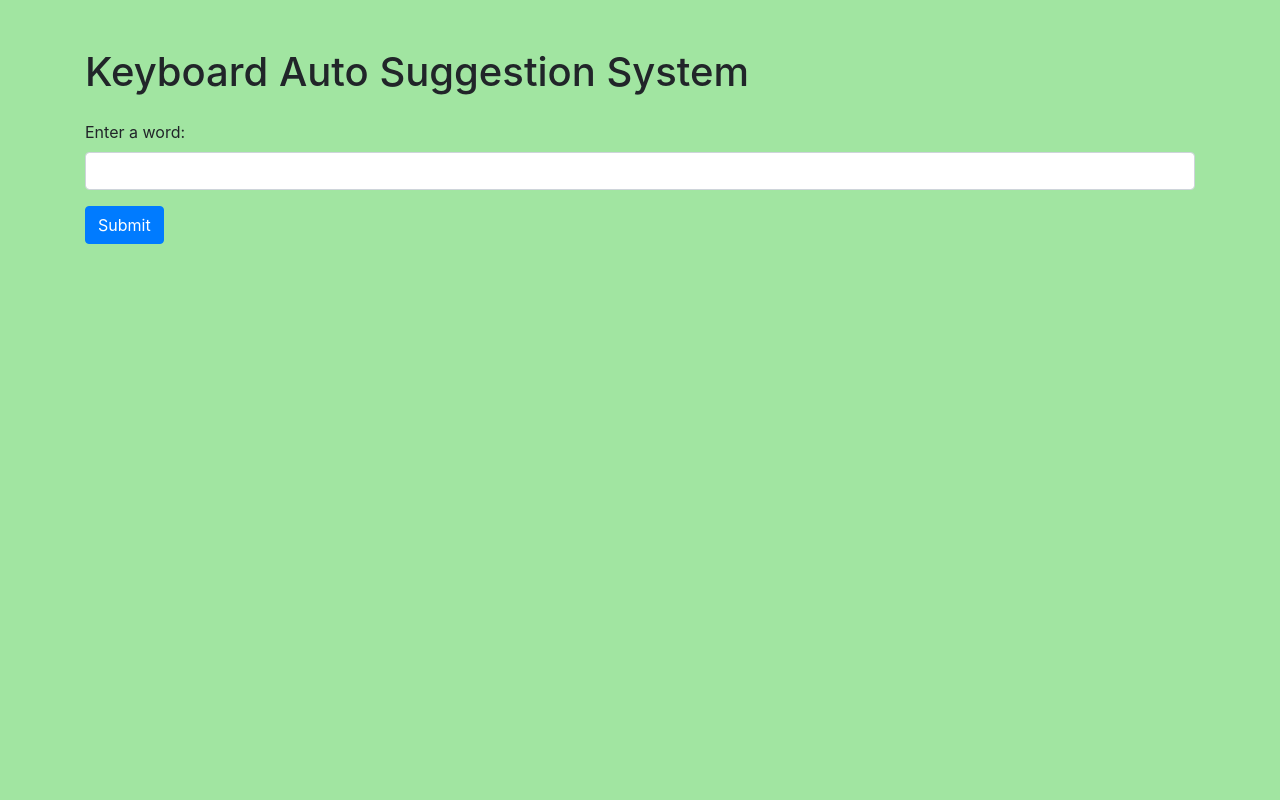
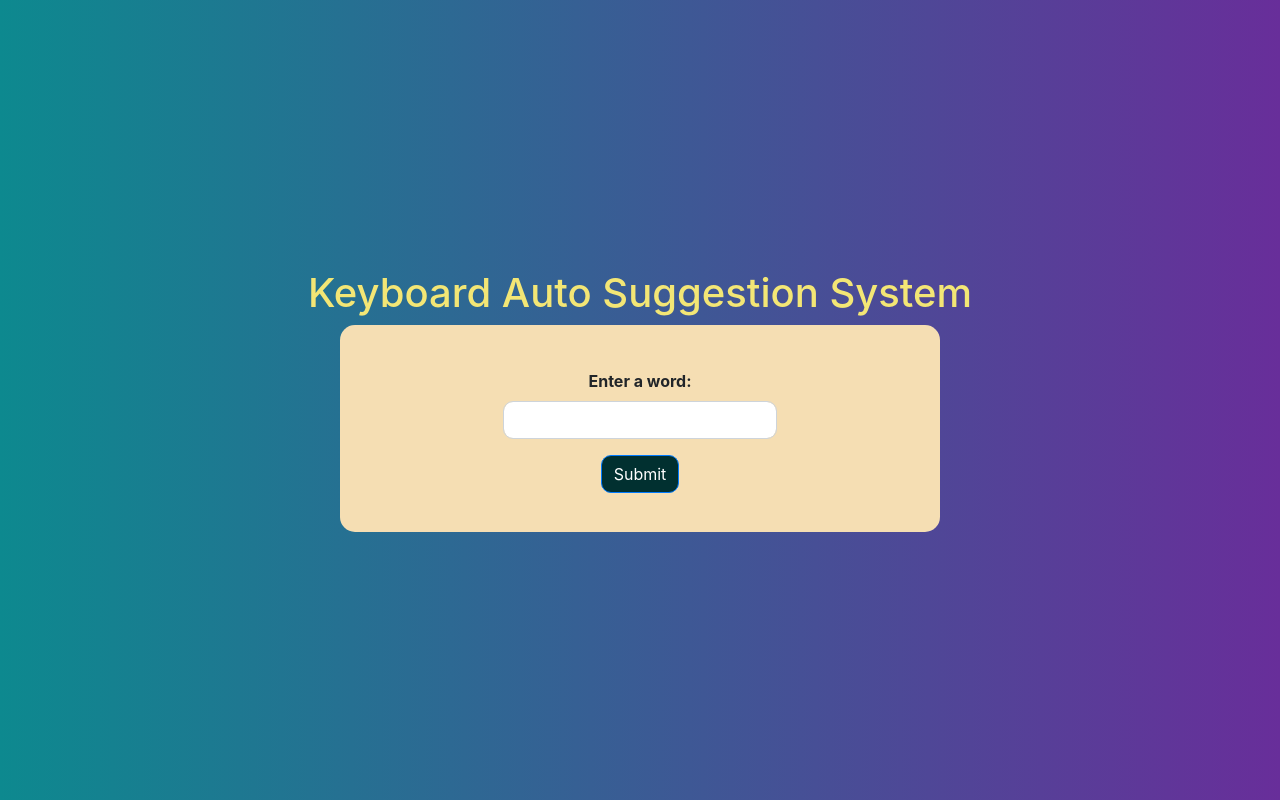
Before and after one commit to sayid-khan/Keyboard-Auto-Suggestion, a Flask app: page / in a window 1280 px wide. Run offline with Flask 3, Linux system fonts and the light colour scheme; parts of the project's set-up code (start-up, migrations or seed data) failed here and were passed over; some libraries are stand-ins or nearby versions.

Commit message:
final-commit-3/nov/2024

```diff
--- a/templates/index.html
+++ b/templates/index.html
@@ -6,10 +6,56 @@
       rel="stylesheet"
       href="https://stackpath.bootstrapcdn.com/bootstrap/4.5.2/css/bootstrap.min.css"
     />
+    <style>
+      body {
+        display: flex;
+        justify-content: center;
+        align-items: center;
+        min-height: 100vh;
+        background: linear-gradient(
+          to right,
+          rgb(13, 137, 143),
+          rgb(104, 46, 154)
+        );
+        flex-direction: column;
+      }
+
+      .containerMain {
+        background: wheat;
+        width: 600px;
+        padding: 20px 25px 15px;
+        border-radius: 15px;
+        display: flex;
+        flex-direction: column;
+        align-items: center;
+      }
+
+      .form-group {
+        display: flex;
+        flex-direction: column;
+        align-items: center;
+        font-weight: bold;
+      }
+
+      .form-control {
+        border-radius: 10px;
+      }
+
+      .btn-primary {
+        border-radius: 10px;
+        background-color: rgb(1, 48, 48);
+      }
+
+      .button-container {
+        display: flex;
+        justify-content: center;
+        width: 100%;
+      }
+    </style>
   </head>
-  <body style="background: #a1e5a1">
-    <div class="container mt-5">
-      <h1>Keyboard Auto Suggestion System</h1>
+  <body>
+    <h1 style="color: rgb(243, 230, 117)">Keyboard Auto Suggestion System</h1>
+    <div class="containerMain">
       <form method="POST" action="/suggest" class="mt-4">
         <div class="form-group">
           <label for="keyword">Enter a word:</label>
@@ -21,7 +67,9 @@
             required
           />
         </div>
-        <button type="submit" class="btn btn-primary">Submit</button>
+        <div class="button-container">
+          <button type="submit" class="btn btn-primary">Submit</button>
+        </div>
       </form>
 
       <div id="suggestions" class="mt-4">
```
